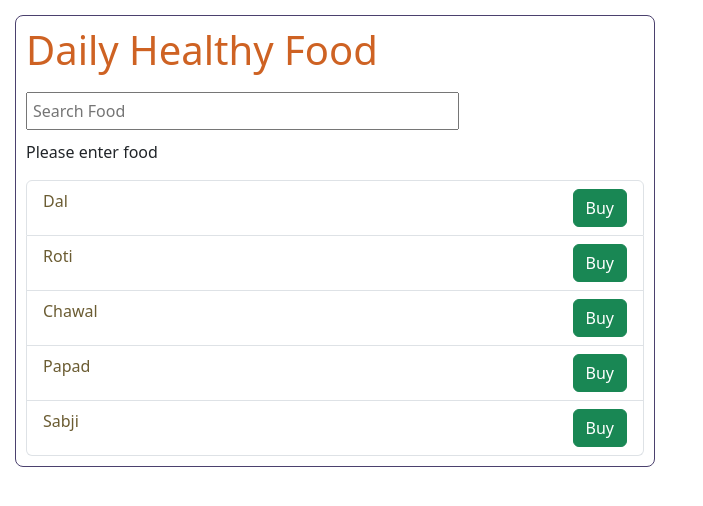
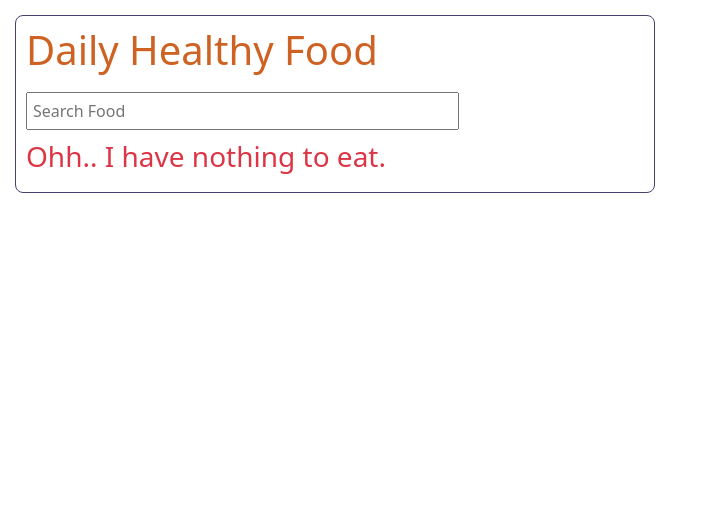
Before and after one commit to NikhilSinghKumar/React-Complete-Course, a React (Vite) app in the folder 19 Mapping/: page / in a window 1280 px wide. Shown: the top 506 px of the page, without its empty margins (0-703 px from the left). Built offline with nearby package versions, Linux system fonts and the light colour scheme.

Commit message:
Managing State

```diff
--- a/19 Mapping/src/App.jsx
+++ b/19 Mapping/src/App.jsx
@@ -6,20 +6,21 @@ import FoodInput from "./componenets/FoodInput";
 import { useState } from "react";
 
 function App() {
-  let foodItems = ["Dal", "Roti", "Chawal", "Papad", "Sabji"];
+  let [foodItems, setFoodItems] = useState([]);
 
-  let [textState, setTextState] = useState("Please enter food");
-
-  function handleOnChange(event) {
-    setTextState(event.target.value);
+  function onKeyDown(event) {
+    if (event.key === "Enter") {
+      let newFoodToAdd = event.target.value;
+      let newFoodAdded = [...foodItems, newFoodToAdd];
+      setFoodItems(newFoodAdded);
+    }
   }
 
   return (
     <Container>
       <h1 className="food-heading">Daily Healthy Food</h1>
+      <FoodInput handleOnKeyDown={onKeyDown} />
       <ErrorMessage items={foodItems} />
-      <FoodInput handleOnChange={handleOnChange} />
-      <p>{textState}</p>
       <FoodItems items={foodItems} />
     </Container>
   );
--- a/19 Mapping/src/componenets/FoodInput.jsx
+++ b/19 Mapping/src/componenets/FoodInput.jsx
@@ -1,11 +1,12 @@
 import styles from "./FoodInput.module.css";
-function FoodInput({ handleOnChange }) {
+// eslint-disable-next-line react/prop-types
+function FoodInput({ handleOnKeyDown }) {
   return (
     <input
       className={styles.foodInput}
       type="text"
       placeholder="Search Food"
-      onChange={handleOnChange}
+      onKeyDown={handleOnKeyDown}
     />
   );
 }
--- a/19 Mapping/src/componenets/FoodItems.jsx
+++ b/19 Mapping/src/componenets/FoodItems.jsx
@@ -1,13 +1,23 @@
+/* eslint-disable react/prop-types */
 import Item from "./Item";
+import { useState } from "react";
 
 function FoodItems({ items }) {
+  let [activeItems, setActiveItems] = useState([]);
+
+  function onBuyButtonClicked(foods, event) {
+    let newItems = [...activeItems, foods];
+    setActiveItems(newItems);
+  }
+
   return (
     <ul className="list-group">
       {items.map((foods) => (
         <Item
           key={foods}
           foodList={foods}
-          handleByButton={() => console.log(`${foods} is ordered.`)}
+          bought={activeItems.includes(foods)}
+          handleBuyButton={(event) => onBuyButtonClicked(foods, event)}
         />
       ))}
     </ul>
--- a/19 Mapping/src/componenets/Item.jsx
+++ b/19 Mapping/src/componenets/Item.jsx
@@ -1,17 +1,13 @@
 import styles from "./Item.module.css";
 
-function Item({ foodList, handleByButton }) {
-  // function handleBuyButtonOnClick(event) {
-  //   console.log(event);
-  //   console.log(`${props.foodList} ordered`);
-  // }
-
+// eslint-disable-next-line react/prop-types
+function Item({ foodList, bought, handleBuyButton }) {
   return (
-    <li className={`${styles.hfdItems} list-group-item`}>
+    <li className={`${styles.hfdItems} list-group-item ${bought && "active"}`}>
       <span className={styles.hfdSpan}>{foodList}</span>
       <button
         className={`${styles.button} btn btn-success`}
-        onClick={handleByButton}
+        onClick={handleBuyButton}
       >
         Buy
       </button>
--- a/19 Mapping/src/componenets/Item.module.css
+++ b/19 Mapping/src/componenets/Item.module.css
@@ -8,5 +8,5 @@
 
 .hfdSpan {
   font-weight: 500;
-  color: rgb(107, 92, 50);
+  color: rgb(182, 138, 17);
 }
```
